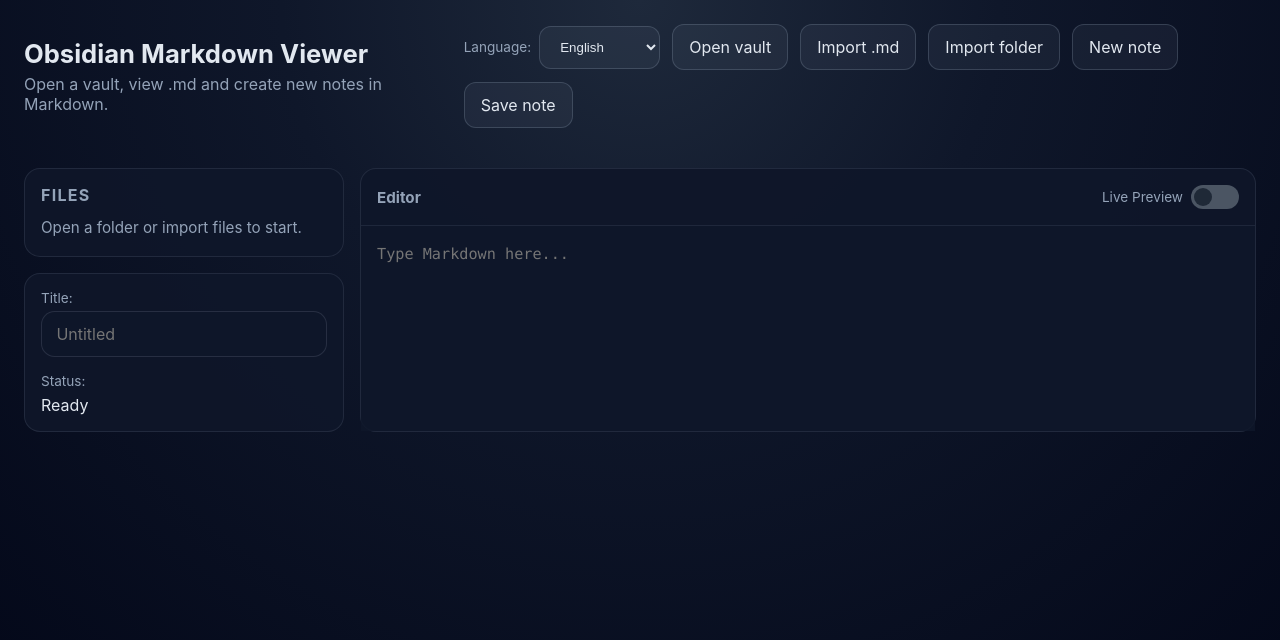
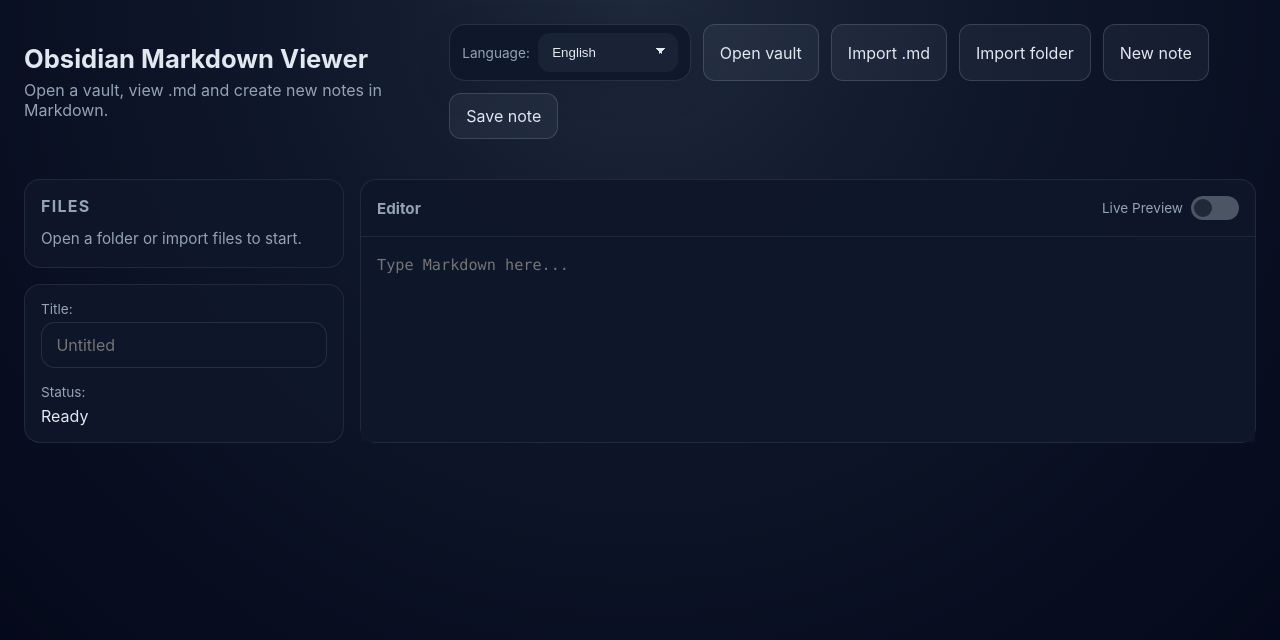
Before and after one commit to vylupok/obsidian_md_viewer, a plain HTML site: page index.html in a window 1280 px wide. Drawn offline with nearby package versions, Linux system fonts and the light colour scheme.

Commit message:
Refactor language switch styling for improved layout and appearance

```diff
--- a/style.css
+++ b/style.css
@@ -53,25 +53,39 @@
   color: #94a3b8;
 }
 .lang-switch {
-  display: flex;
+  display: inline-flex;
   align-items: center;
   gap: 0.5rem;
+  padding: 0.5rem 0.75rem;
+  border: 1px solid rgba(148, 163, 184, 0.18);
+  border-radius: 1rem;
+  background: rgba(15, 23, 42, 0.85);
+  box-shadow: 0 10px 30px rgba(15, 23, 42, 0.18);
 }
 .lang-switch label {
   font-size: 0.85rem;
   color: #94a3b8;
+  white-space: nowrap;
 }
 .lang-switch select {
-  border: 1px solid rgba(148, 163, 184, 0.25);
+  border: none;
   background: rgba(148, 163, 184, 0.08);
   color: #e2e8f0;
-  padding: 0.75rem 1rem;
+  padding: 0.75rem 1rem 0.75rem 0.9rem;
   border-radius: 0.75rem;
   cursor: pointer;
-  transition: background 0.2s ease;
+  transition: background 0.2s ease, transform 0.2s ease;
+  min-width: 140px;
+  appearance: none;
+  -webkit-appearance: none;
+  -moz-appearance: none;
+  background-image: linear-gradient(45deg, transparent 50%, #e2e8f0 50%), linear-gradient(135deg, #e2e8f0 50%, transparent 50%);
+  background-position: calc(100% - 1rem) calc(50% - 2px), calc(100% - 0.75rem) calc(50% - 2px);
+  background-size: 0.45rem 0.35rem;
+  background-repeat: no-repeat;
 }
 .lang-switch select:hover {
-  background: rgba(148, 163, 184, 0.18);
+  background: rgba(148, 163, 184, 0.14);
 }
 .toolbar {
   display: flex;
```
